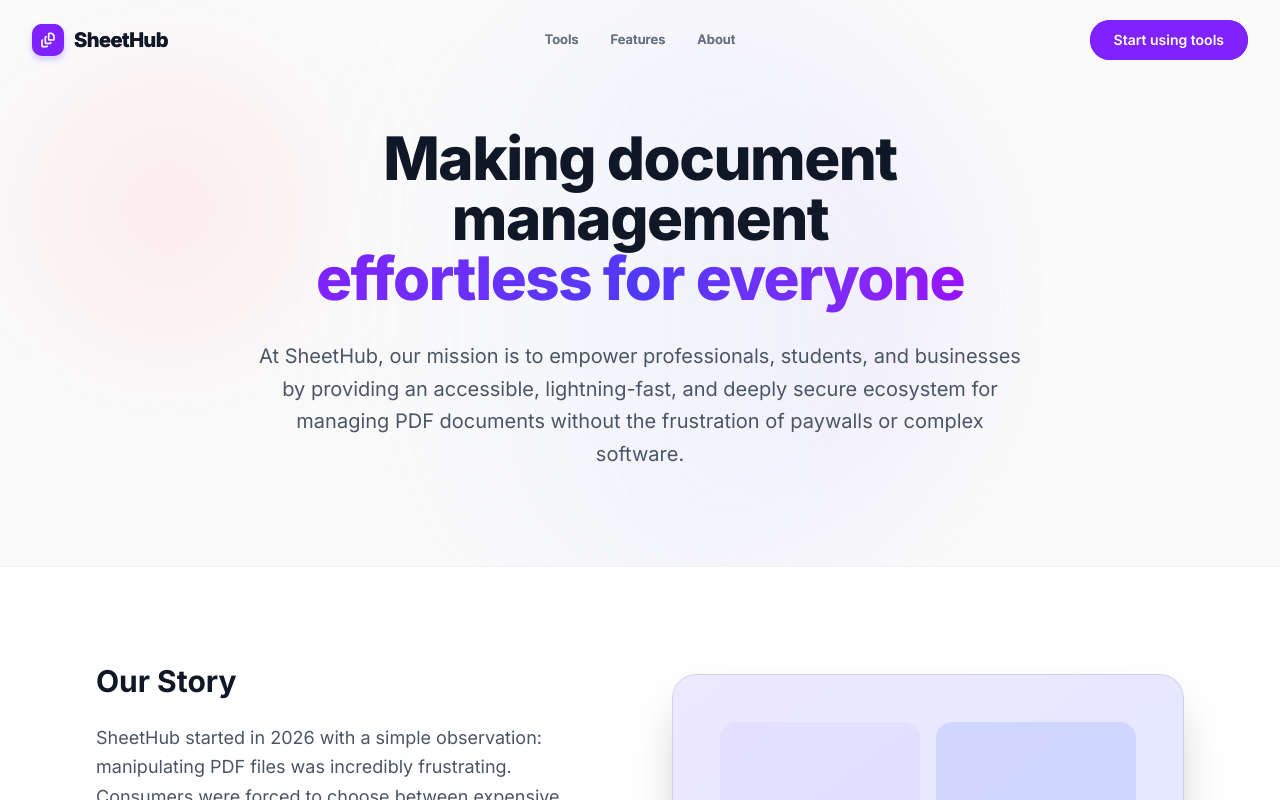
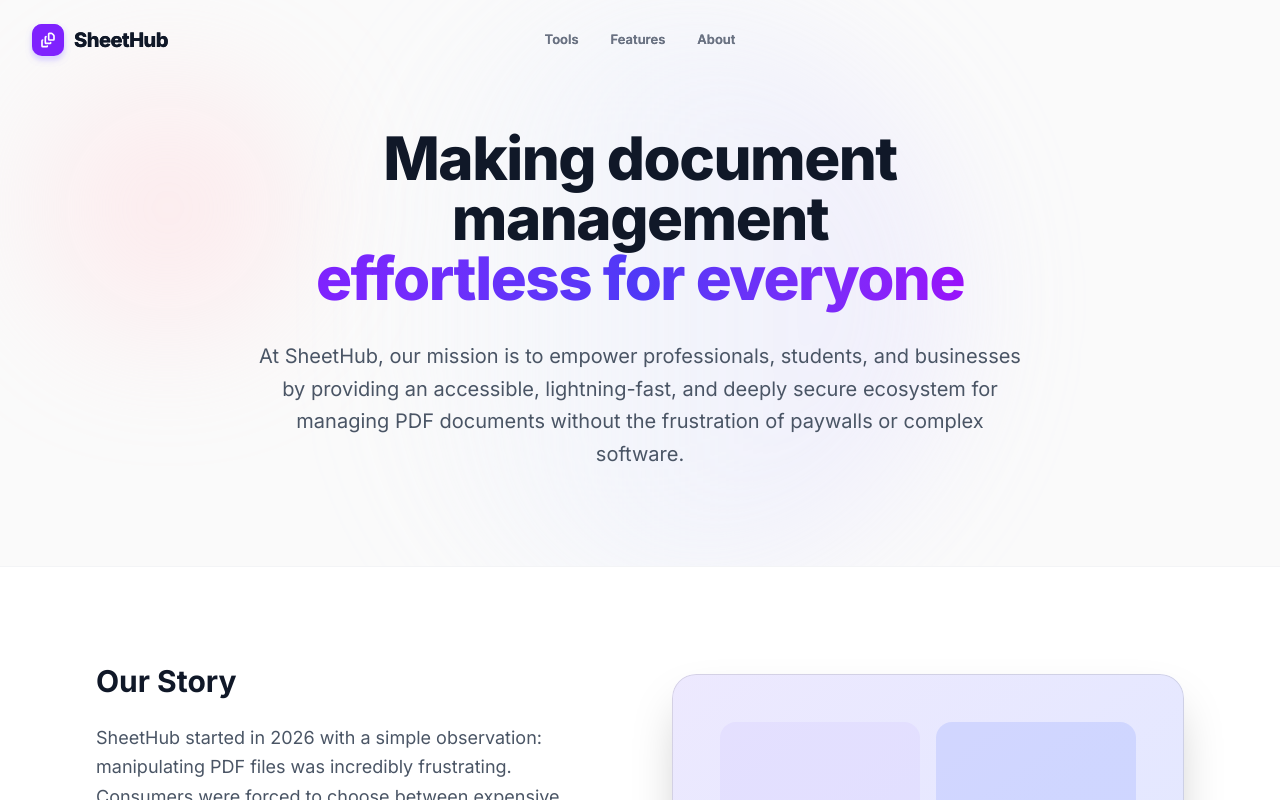
Before and after one commit to ashwiths/sheethub, a React (Vite) app in the folder my-app/: page /about in a window 1280 px wide. Shown: the top 800 px of the page. Built offline with nearby package versions, Linux system fonts and the light colour scheme.

Commit message:
Remove 'Start using tools' CTA buttons from desktop and mobile navigation.

```diff
--- a/my-app/src/components/Navbar.tsx
+++ b/my-app/src/components/Navbar.tsx
@@ -69,16 +69,8 @@ export default function Navbar() {
             ))}
           </nav>
 
-          {/* Desktop CTA (Right) */}
+          {/* Desktop CTA (Right) - Removed as requested */}
           <div className="w-1/3 hidden md:flex items-center justify-end">
-            <motion.a
-              whileHover={{ y: -2 }}
-              whileTap={{ scale: 0.95 }}
-              href="/#tools"
-              className="px-6 py-2.5 text-sm font-semibold text-white bg-violet-600 rounded-full hover:bg-violet-700 hover:shadow-lg hover:shadow-violet-300/50 transition-colors"
-            >
-              Start using tools
-            </motion.a>
           </div>
 
           {/* Mobile Hamburger */}
@@ -111,14 +103,7 @@ export default function Navbar() {
                 {link.label}
               </a>
             ))}
-            <div className="mt-3 flex flex-col gap-2">
-              <a
-                href="/#tools"
-                className="px-4 py-3 text-sm font-semibold text-center text-white bg-violet-600 rounded-full"
-              >
-                Start using tools
-              </a>
-            </div>
+            {/* Mobile CTA - Removed as requested */}
           </motion.div>
         )}
       </AnimatePresence>
```
